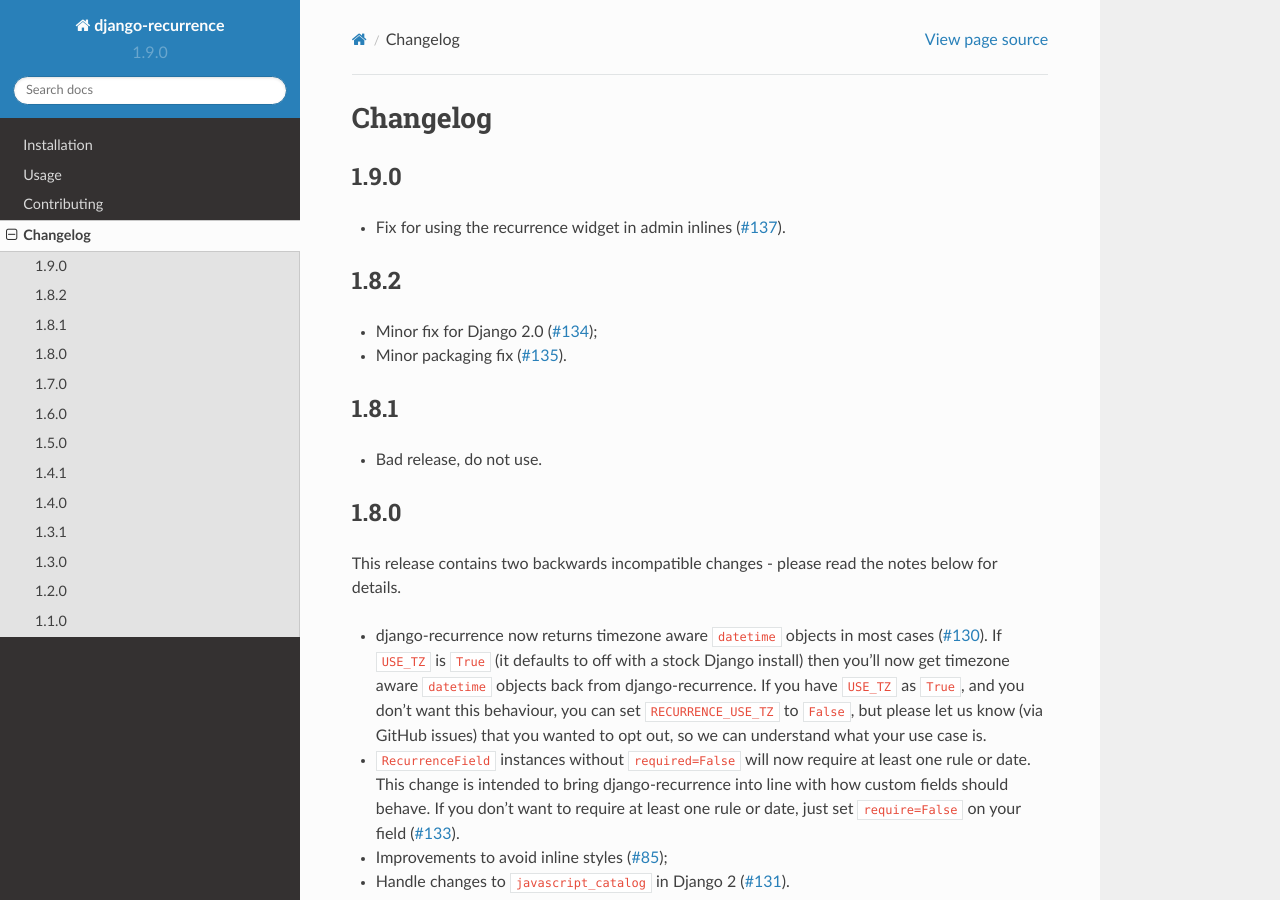
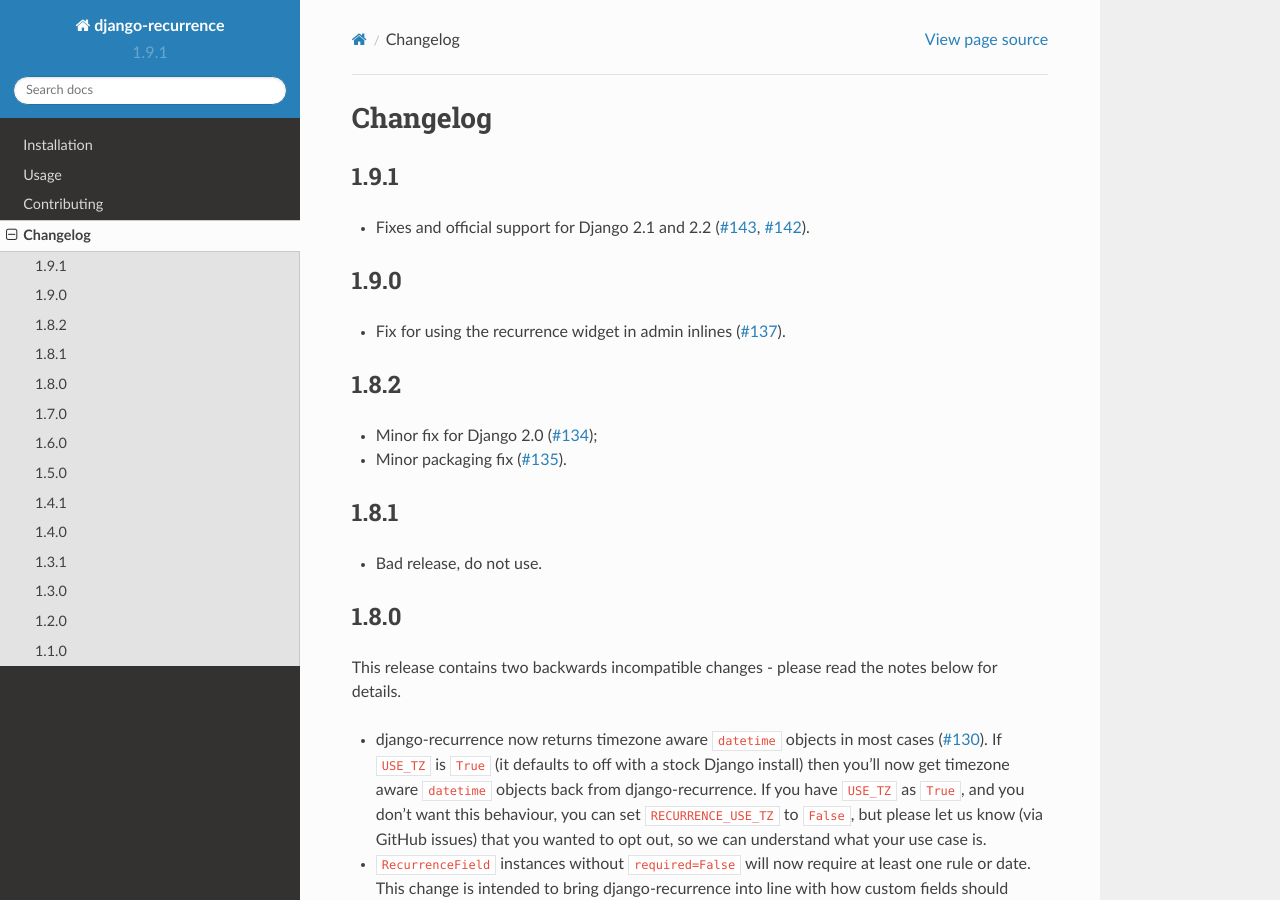
Before and after one commit to jazzband/django-recurrence, a Sphinx documentation site: the page built from docs/changelog.rst, in a window 1280 px wide and 900 px high. Built offline with Sphinx 7.4.7 and the Read the Docs theme 2.0.0, drawn with Linux system fonts in a browser that asks for light colours.

Commit message:
Update documentation to clarify Django/Python version support

```diff
--- a/docs/changelog.rst
+++ b/docs/changelog.rst
@@ -1,5 +1,11 @@
 Changelog
 =========
+
+1.9.1
+-----
+
+* Fixes and official support for Django 2.1 and 2.2 (:issue:`143`,
+  :issue:`142`).
 
 1.9.0
 -----
--- a/docs/conf.py
+++ b/docs/conf.py
@@ -61,9 +61,9 @@ copyright = u"2014, django-recurrence developers"
 # built documents.
 #
 # The short X.Y version.
-version = "1.9.0"
+version = "1.9.1"
 # The full version, including alpha/beta/rc tags.
-release = "1.9.0"
+release = "1.9.1"
 
 # The language for content autogenerated by Sphinx. Refer to documentation
 # for a list of supported languages.
--- a/docs/installation.rst
+++ b/docs/installation.rst
@@ -27,10 +27,10 @@ Then, make sure ``recurrence`` is in your ``INSTALLED_APPS`` setting:
 Supported Django and Python versions
 ^^^^^^^^^^^^^^^^^^^^^^^^^^^^^^^^^^^^
 
-Currently, django-recurrence supports Python 2.7, Python 3.3, Python
-3.4 and Python 3.5.
+Currently, django-recurrence supports Python 2.7, Python 3.5, Python
+3.6 and Python 3.7.
 
-django-recurrence works with Django from versions 1.7 to 1.11.
+django-recurrence works with Django from versions 1.11 to 2.2.
 
 Set up internationalization
 ---------------------------
--- a/setup.py
+++ b/setup.py
@@ -41,7 +41,7 @@ with open("README.md", "r") as fh:
 
 setup(
     name="django-recurrence",
-    version="1.9.0",
+    version="1.9.1",
     license="BSD",
     description="Django utility wrapping dateutil.rrule",
     long_description=long_description,
```
